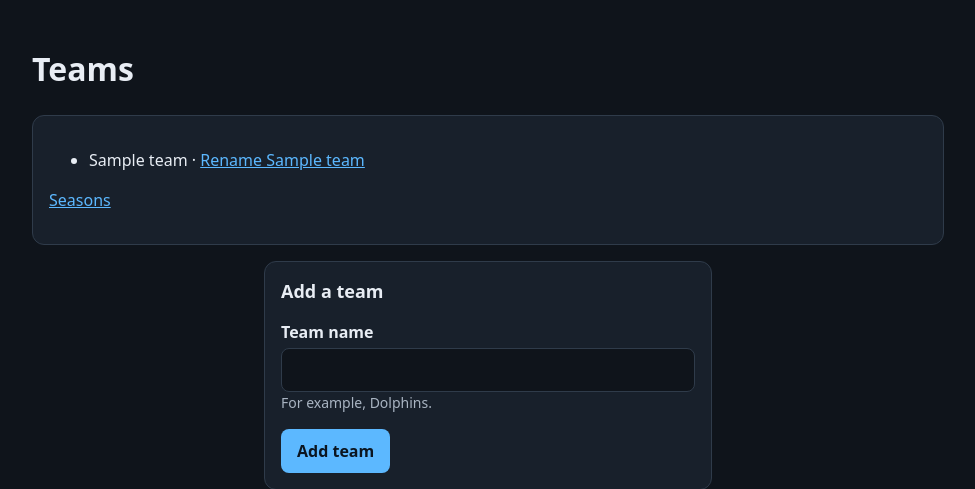
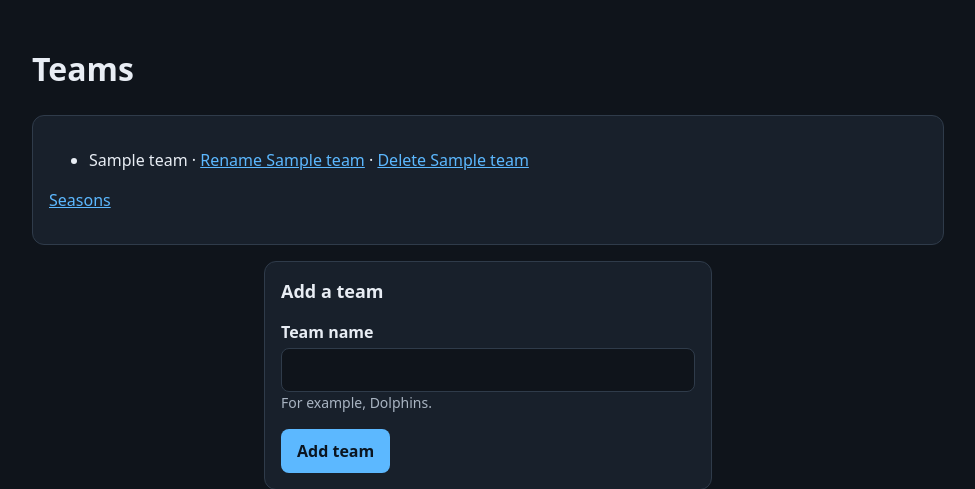
Before and after one commit to BigRedx86/madden-tracker, a Django app: page /league/1/teams/ in a window 1280 px wide. Shown: the part 105-594 px from the top of the page, without its empty margins (152-1127 px from the left). Run offline with Django 5.2, Linux system fonts and the light colour scheme; a user stored in the database is signed in; tables that the repository leaves empty hold one stand-in row (values such as "Sample post"); data that the repository does not hold is empty; parts of the project's set-up code (start-up, migrations or seed data) failed here and were passed over.

Commit message:
feat(leagues): delete teams, seasons, and players
Commissioners can now remove a team, season, or player added by mistake.
A team can be deleted only when it has no seasons, so its games and stats
can't be wiped by accident; its players stay on the roster with no team.
Deleting a season removes its games and their stat lines, and deleting a
player removes their stat lines and leaves any linked member in the league,
unlinked. Each confirm page states exactly what goes with it.

Co-Authored-By: Claude Opus 5.5 <noreply@anthropic.com>

```diff
--- a/leagues/urls.py
+++ b/leagues/urls.py
@@ -13,11 +13,14 @@ league_patterns = [
     path("roster/", views.roster, name="roster"),
     path("players/new/", views.player_create, name="player_create"),
     path("players/<int:player_id>/edit/", views.player_edit, name="player_edit"),
+    path("players/<int:player_id>/delete/", views.player_delete, name="player_delete"),
     path("teams/", views.teams, name="teams"),
     path("teams/<int:team_id>/edit/", views.team_edit, name="team_edit"),
+    path("teams/<int:team_id>/delete/", views.team_delete, name="team_delete"),
     path("seasons/", views.seasons, name="seasons"),
     path("seasons/<int:season_id>/", game_views.season_view, name="season"),
     path("seasons/<int:season_id>/edit/", views.season_edit, name="season_edit"),
+    path("seasons/<int:season_id>/delete/", views.season_delete, name="season_delete"),
     path("seasons/<int:season_id>/games/new/", game_views.game_create, name="game_create"),
     path("games/<int:game_id>/", game_views.game_detail, name="game"),
     path("games/<int:game_id>/edit/", game_views.game_edit, name="game_edit"),
--- a/leagues/views.py
+++ b/leagues/views.py
@@ -18,6 +18,7 @@ from accounts import tokens
 from accounts.models import AccountToken
 from accounts.views import show_link
 from stats import aggregate
+from stats.models import StatLine
 
 from . import policy
 from .access import get_in_league, league_view, require
@@ -224,6 +225,88 @@ def season_edit(request, league_id, season_id):
     return render(request, "leagues/simple_form.html", {"form": form, "title": f"Edit season {season.name}"})
 
 
+# --- Deleting teams, seasons, and players --------------------------------------------
+
+
+def _plural(count, word):
+    return f"{count} {word}{'' if count == 1 else 's'}"
+
+
+@league_view
+def team_delete(request, league_id, team_id):
+    """Delete a team only when it has no seasons, so a mistaken team can go but games and
+    stats can't be wiped by accident. Its players stay, with no team."""
+    team = get_in_league(Team, request.league, pk=team_id)
+    require(policy.can_manage_seasons(request.user, request.league))
+    seasons = list(team.seasons.all())
+    if request.method == "POST":
+        if seasons:
+            messages.error(request, f"{team.name} can't be deleted while it has seasons.")
+            return redirect("leagues:team_delete", request.league.pk, team.pk)
+        name = team.name
+        team.delete()
+        messages.success(request, f"Deleted {name}.")
+        return redirect("leagues:teams", request.league.pk)
+    return render(
+        request,
+        "leagues/team_delete.html",
+        {"team": team, "seasons": seasons, "player_count": team.players.count()},
+    )
+
+
+@league_view
+def season_delete(request, league_id, season_id):
+    """Confirm, showing what goes with it, then delete the season, its games, and their stat lines."""
+    season = get_in_league(Season, request.league, pk=season_id)
+    require(policy.can_manage_seasons(request.user, request.league))
+    if request.method == "POST":
+        label = f"{season.team.name} {season.name}"
+        season.delete()
+        messages.success(request, f"Deleted season {label}, its games, and their stat lines.")
+        return redirect("leagues:seasons", request.league.pk)
+    game_count = season.games.count()
+    line_count = StatLine.objects.filter(game__season=season).count()
+    return render(
+        request,
+        "leagues/confirm_delete.html",
+        {
+            "title": f"Delete season {season.name}?",
+            "consequence": f"This also deletes its {_plural(game_count, 'game')} and "
+            f"{_plural(line_count, 'stat line')}. It can't be undone.",
+            "button": "Delete season, games, and stat lines",
+            "cancel_url": reverse("leagues:seasons", args=[request.league.pk]),
+        },
+    )
+
+
+@league_view
+def player_delete(request, league_id, player_id):
+    """Confirm, then delete a player and their stat lines. A linked member stays in the league, unlinked."""
+    player = get_in_league(Player, request.league, pk=player_id)
+    require(policy.can_manage_players(request.user, request.league))
+    if request.method == "POST":
+        name = player.name
+        player.delete()
+        messages.success(request, f"Deleted {name} and their stat lines.")
+        return redirect("leagues:roster", request.league.pk)
+    line_count = player.stat_lines.count()
+    linked = player.memberships.select_related("user").first()
+    consequence = f"This also deletes their {_plural(line_count, 'stat line')}. It can't be undone."
+    if linked:
+        consequence += f" {linked.user.get_username()} stays in the league but won't be linked to a player."
+    return render(
+        request,
+        "leagues/confirm_delete.html",
+        {
+            "title": f"Delete {player.name}?",
+            "consequence": consequence,
+            "alternative": "To keep their stats but take them off the active roster, retire them instead.",
+            "button": "Delete player and stat lines",
+            "cancel_url": reverse("leagues:player_edit", args=[request.league.pk, player.pk]),
+        },
+    )
+
+
 # --- Members and invites (R2, R4, R10) ---------------------------------------------
 
 
--- a/templates/leagues/player_form.html
+++ b/templates/leagues/player_form.html
@@ -9,5 +9,6 @@
     {% include "accounts/_fields.html" %}
     <button type="submit">Save</button>
   </form>
+  {% if player and not bio_only %}<p><a href="{% url 'leagues:player_delete' league.pk player.pk %}">Delete {{ player.name }}</a></p>{% endif %}
 </section>
 {% endblock %}
--- a/templates/leagues/seasons.html
+++ b/templates/leagues/seasons.html
@@ -8,7 +8,7 @@
   {% if team.seasons.all %}
   <ul>
     {% for season in team.seasons.all %}
-    <li><a href="{% url 'leagues:season' league.pk season.pk %}">{{ season.name }}</a> · <a href="{% url 'stats:team_season' league.pk season.pk %}">{{ season.name }} stats</a>{% if can_manage %} · <a href="{% url 'leagues:season_edit' league.pk season.pk %}">Edit {{ season.name }}</a>{% endif %}</li>
+    <li><a href="{% url 'leagues:season' league.pk season.pk %}">{{ season.name }}</a> · <a href="{% url 'stats:team_season' league.pk season.pk %}">{{ season.name }} stats</a>{% if can_manage %} · <a href="{% url 'leagues:season_edit' league.pk season.pk %}">Edit {{ season.name }}</a> · <a href="{% url 'leagues:season_delete' league.pk season.pk %}">Delete {{ season.name }}</a>{% endif %}</li>
     {% endfor %}
   </ul>
   {% else %}
--- a/templates/leagues/teams.html
+++ b/templates/leagues/teams.html
@@ -6,7 +6,7 @@
   {% if teams %}
   <ul>
     {% for team in teams %}
-    <li>{{ team.name }}{% if form %} · <a href="{% url 'leagues:team_edit' league.pk team.pk %}">Rename {{ team.name }}</a>{% endif %}</li>
+    <li>{{ team.name }}{% if form %} · <a href="{% url 'leagues:team_edit' league.pk team.pk %}">Rename {{ team.name }}</a> · <a href="{% url 'leagues:team_delete' league.pk team.pk %}">Delete {{ team.name }}</a>{% endif %}</li>
     {% endfor %}
   </ul>
   {% else %}
```
Also changed, not shown: templates/leagues/confirm_delete.html (added, +14 -0 lines), templates/leagues/team_delete.html (added, +23 -0 lines), tests/leagues/test_views.py (+106 -0 lines).
